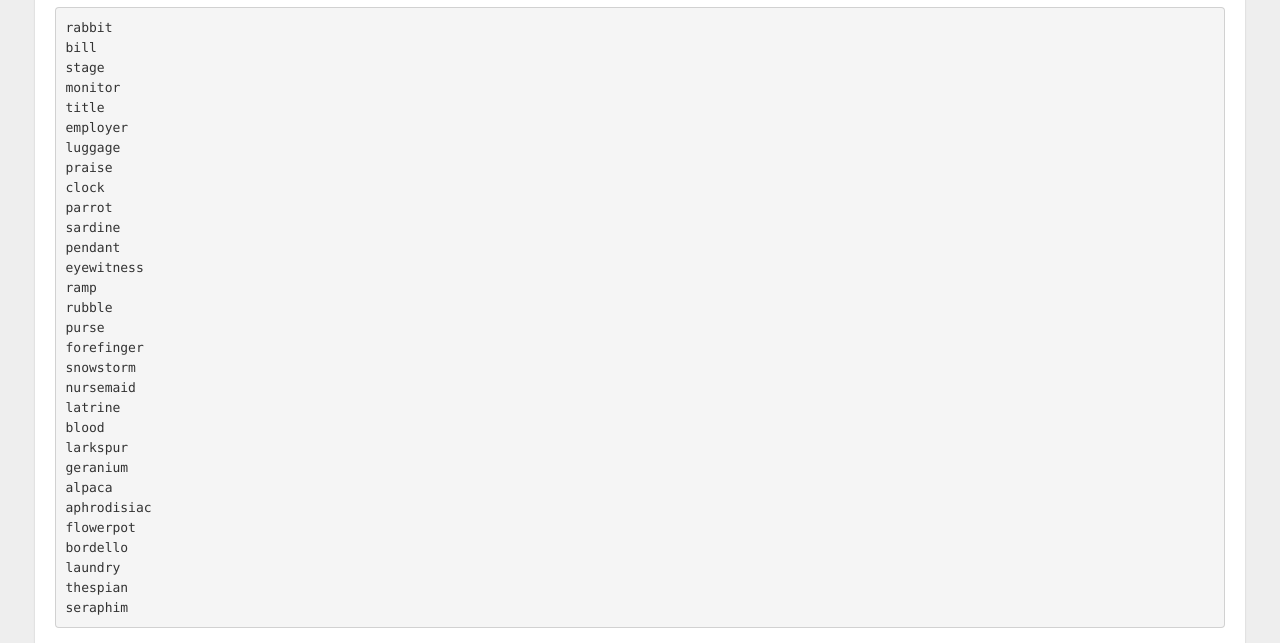
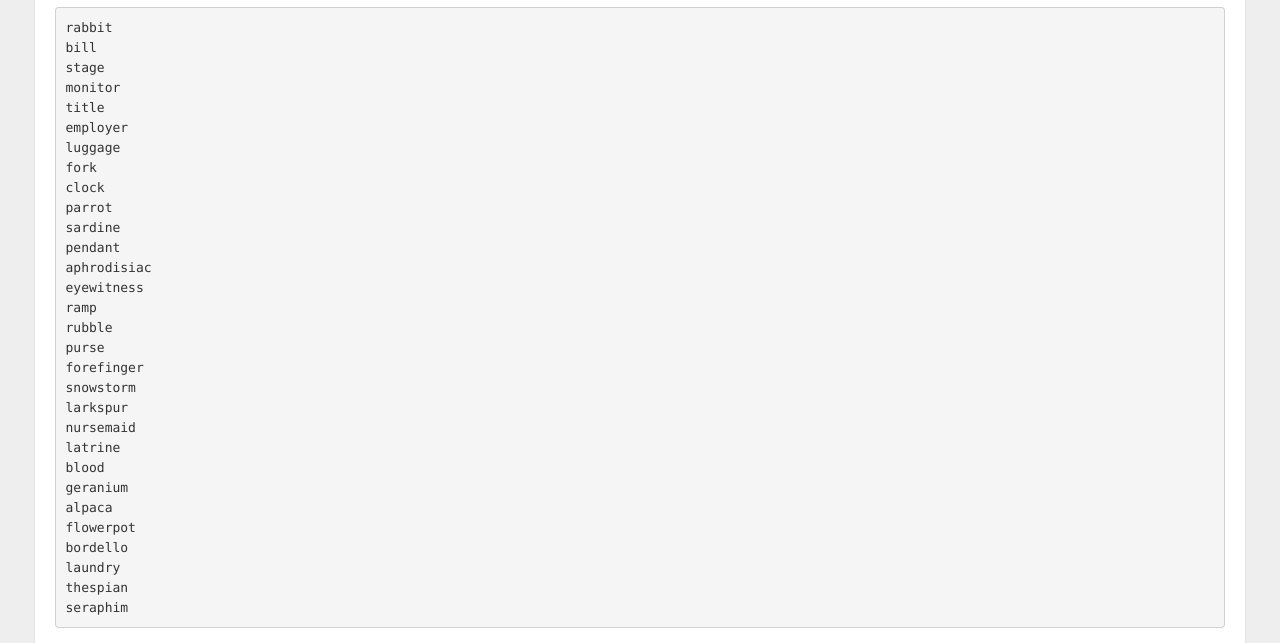
Before and after one commit to lfenby/vocab-app, a plain HTML site: page index.html in a window 1280 px wide. Both pictures are taken after a click on the link "Hit this button when you're ready to begin". Shown: the part 113-756 px from the top of the page. Drawn offline with Linux system fonts and the light colour scheme.

Commit message:
changed order

```diff
--- a/index.html
+++ b/index.html
@@ -59,24 +59,24 @@ monitor
 title
 employer
 luggage
-praise
+fork
 clock
 parrot
 sardine
 pendant
+aphrodisiac
 eyewitness
 ramp
 rubble
 purse
 forefinger
 snowstorm
+larkspur
 nursemaid
 latrine
 blood
-larkspur
 geranium
 alpaca
-aphrodisiac
 flowerpot
 bordello
 laundry
```
